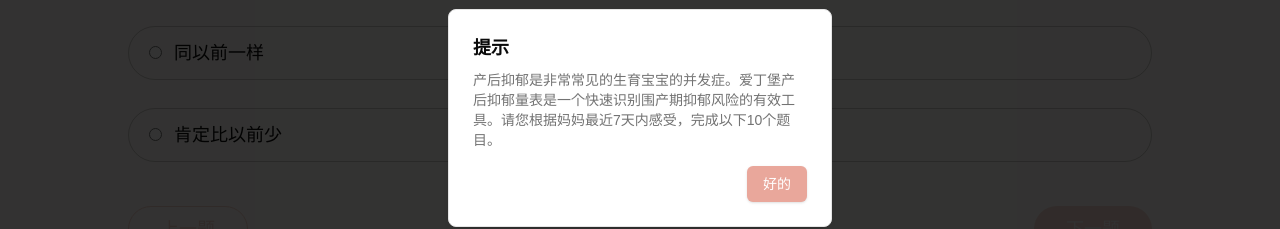
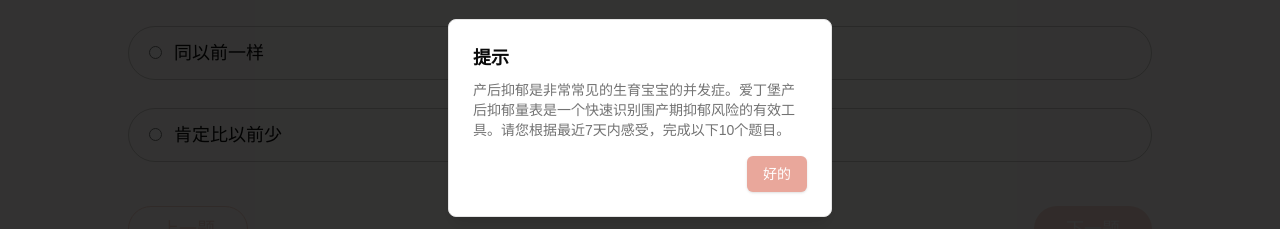
Before and after one commit to Driftcell/recruit-the-experimental-system-frontend, a Next.js app: page /edps in a window 1280 px wide. Shown: the part 282-511 px from the top of the page. Built offline with nearby package versions, Linux system fonts and the light colour scheme; no server answers.

Commit message:
📝 docs(edps): 优化对话框文字描述
- 删除"妈妈"一词，使描述更加通用
- 保持其他内容不变，提高文本的普适性

```diff
--- a/app/edps/page.tsx
+++ b/app/edps/page.tsx
@@ -345,7 +345,7 @@ function Dialog() {
         <AlertDialogHeader>
           <AlertDialogTitle>提示</AlertDialogTitle>
           <AlertDialogDescription>
-            产后抑郁是非常常见的生育宝宝的并发症。爱丁堡产后抑郁量表是一个快速识别围产期抑郁风险的有效工具。请您根据妈妈最近7天内感受，完成以下10个题目。
+            产后抑郁是非常常见的生育宝宝的并发症。爱丁堡产后抑郁量表是一个快速识别围产期抑郁风险的有效工具。请您根据最近7天内感受，完成以下10个题目。
           </AlertDialogDescription>
         </AlertDialogHeader>
         <AlertDialogFooter>
```
